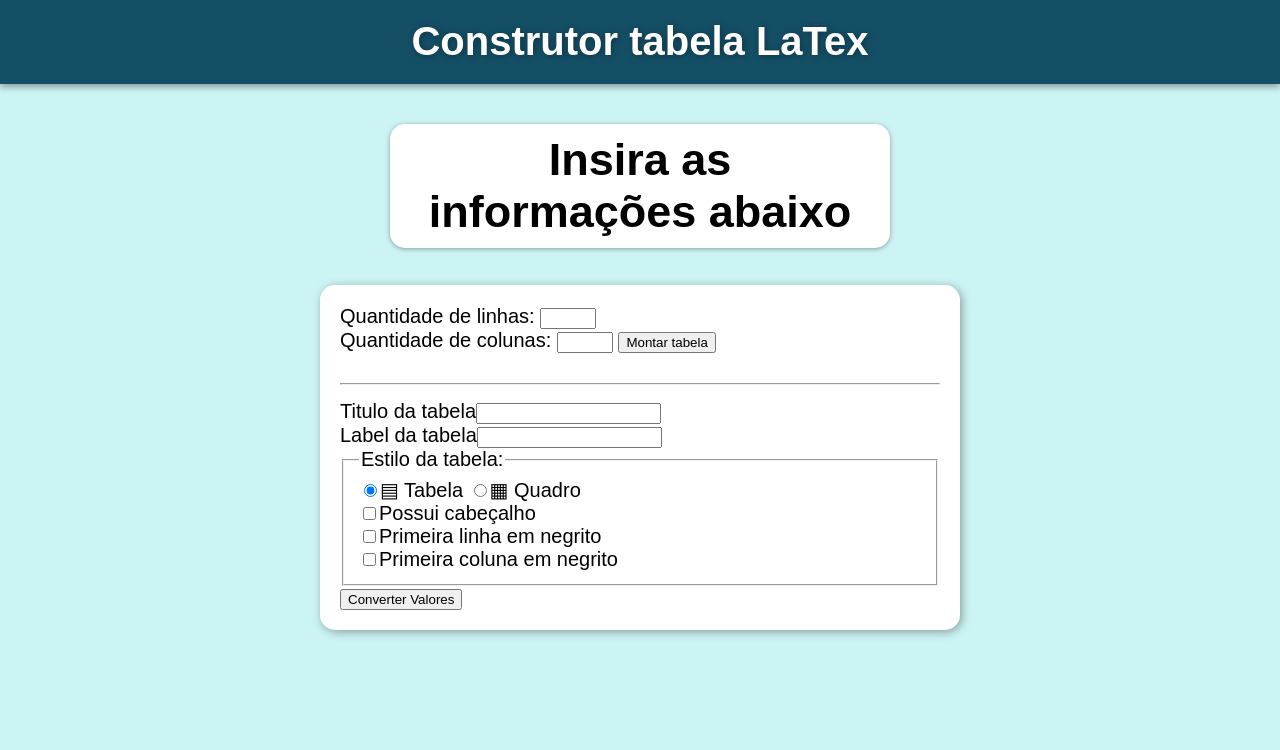
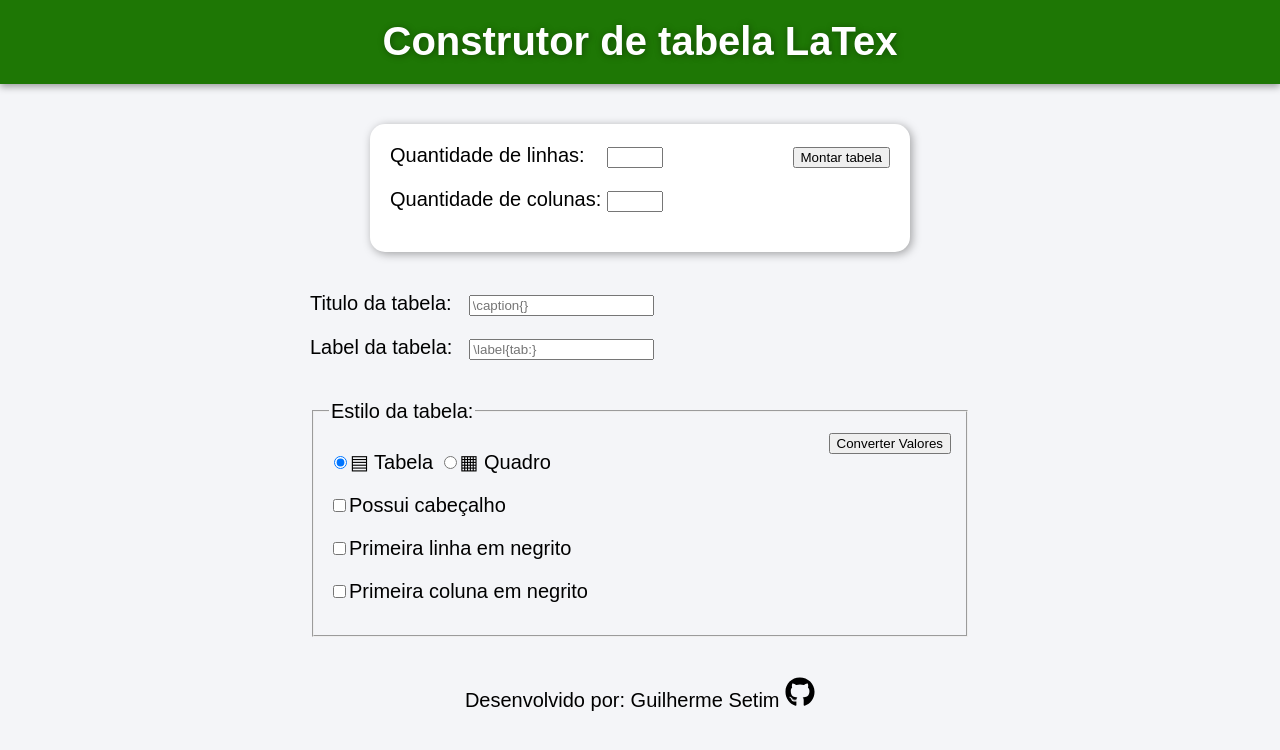
Before and after one commit to guilhermesetim/construtor-tabela-latex, a plain HTML site: page index.html in a window 1280 px wide. Both pictures are taken after a click on the button "Montar tabela". Drawn offline with Linux system fonts and the light colour scheme.

Commit message:
modelagem da interface

```diff
--- a/index.html
+++ b/index.html
@@ -10,41 +10,41 @@
 </head>
 <body>
     <header>
-        <h1>Construtor tabela LaTex</h1>
+        <h1>Construtor de tabela LaTex</h1>
     </header>
     <main>
-        <section class="tituloResumoDesafio">
-            <h2>Insira as informações abaixo</h2>
+        <section id="entradaDados">
+            <form>
+                <div>
+                    <p class="inputsText">
+                    <label for="linhas" class='headerInfo'>Quantidade de linhas:</label>
+                    <input type="number" id="linhas" min="0" max="99" step="1">
+                    </p>
+                    <p class="inputsText">
+                   <label for="colunas"> Quantidade de colunas:</label>
+                    <input type="number" id="colunas" min="0" max="99" step="1">
+                    </p>
+                </div>
+                <div class="btn-mostrar-tabela">
+                    <input type="button" value="Montar tabela" onclick="enviarParametroTabela()">
+                </div>
+            </form>
+
         </section>
+
         <section class="secaoDevPrograma">
-            <div id="entradaDados">
-                <form>
-                    Quantidade de linhas:
-                    <input type="number" id="linhas" min="0" max="99" step="1"><br>
-                    Quantidade de colunas:
-                    <input type="number" id="colunas" min="0" max="99" step="1">
-                    <input type="button" value="Montar tabela" onclick="enviarParametroTabela()">
-                </form>
+
+            <div id="respostaDados">
             </div>
 
-            <hr>
-
-            <div id="respostaDados">
-
+            <div id="table-latex">
             </div>
 
-            <div id="bt-converter">
-
-
-
-            </div>
-            <div id="table-latex">
-
-            </div>
         </section>
     </main>
     <footer>
-
+        Desenvolvido por: <a href="http://https://github.com/guilhermesetim">Guilherme Setim</a>
+        <img src="github.svg" alt="GitHub Logo" width="30" height="30">
     </footer>
     <script src="script.js"></script>
 </body>
--- a/script.js
+++ b/script.js
@@ -2,14 +2,14 @@ function enviarParametroTabela(){
     var linhasUsr = Number(document.querySelector('#linhas').value);
     var colunasUsr = Number(document.querySelector('#colunas').value);
 
-    titulo = "<label>Titulo da tabela</label><input type='text' id='captionTabela'><br>";
-    label = "<label>Label da tabela</label><input type='text' id='labelTabela'>";
+
+    titulo = "<p class='inputsText'><label class='headerInfo'>Titulo da tabela:</label><input type='text' id='captionTabela' placeholder='\\caption{}'></p>";
+    label = "<p class='inputsText'><label class='headerInfo'>Label da tabela:</label><input type='text' id='labelTabela' placeholder='\\label{tab:}'></p>";
     tabela = criacaoTabela(linhasUsr, colunasUsr);
-    campoEstilo = htmlEstiloTabela();
+    campoEstilo = htmlEstiloTabela(linhasUsr, colunasUsr);
 
 
     document.querySelector('#respostaDados').innerHTML = (titulo+label+tabela+campoEstilo);
-    document.querySelector('#bt-converter').innerHTML = `<input type='button' value='Converter Valores' onclick='codigo(${linhasUsr},${colunasUsr})'>`;
 
 }
 
@@ -24,7 +24,7 @@ function codigo(qLinhas, qColunas) {
     let escolha = document.querySelector('input[name="estilo"]:checked').value;
 
 
-    resultado = "<textarea rows='10' cols='40' maxlength='500'>";
+    resultado = `<textarea rows='${qLinhas+11}' cols='40' maxlength='500' class='codLatex'>`;
     resultado += codigoLatex(qLinhas, qColunas, escolha);
     resultado+="</textarea>";
 
@@ -85,19 +85,31 @@ function tabEstilo(colunas, _escolha) {
     return _formatoTabular;
 }
 
-function htmlEstiloTabela() {
-    campo = "<fieldset>";
+function htmlEstiloTabela(linhasUsr, colunasUsr) {
+    campo = "<fieldset class='fieldEstiloTab'>";
     campo+="<legend>Estilo da tabela:</legend>"
-    campo += `<input type="radio" name="estilo" id="tab" value="t" checked>`;
+    campo += "<div class='estiloTabJs'>";
+
+    campo += "<div>";
+    campo += `<p><input type="radio" name="estilo" id="tab" value="t" checked>`;
     campo += `<label for="tab">&#9636 Tabela </label>`;
     campo += `<input type="radio" name="estilo" id="quad" value="q">`;
-    campo += `<label for="quad">&#9638 Quadro </label>  <br>`;
-    campo += `<input type="checkbox" name="propTab" id="cabecalhoTab" value="cabecalho">`;
-    campo += `<label for="cabecalhoTab">Possui cabeçalho</label> <br>`;
-    campo += `<input type="checkbox" name="propTab" id="primLinhaNeg" value="primLinha">`;
-    campo += `<label for="primLinhaNeg">Primeira linha em negrito</label> <br>`;
-    campo += `<input type="checkbox" name="propTab" id="primColunaNeg" value="primColuna">`;
-    campo += `<label for="primColunaNeg">Primeira coluna em negrito</label>`;
+    campo += `<label for="quad">&#9638 Quadro </label>  </p>`;
+
+    campo += `<p><input type="checkbox" name="propTab" id="cabecalhoTab" value="cabecalho">`;
+    campo += `<label for="cabecalhoTab">Possui cabeçalho</label> </p>`;
+
+    campo += `<p><input type="checkbox" name="propTab" id="primLinhaNeg" value="primLinha">`;
+    campo += `<label for="primLinhaNeg">Primeira linha em negrito</label> </p>`;
+
+    campo += `<p><input type="checkbox" name="propTab" id="primColunaNeg" value="primColuna">`;
+    campo += `<label for="primColunaNeg">Primeira coluna em negrito</label></p>`;
+    campo += "</div>";
+
+    campo += `<div><input type='button' value='Converter Valores' onclick='codigo(${linhasUsr},${colunasUsr})'></div>`;
+
+    campo += "</div>";
+
     campo += `</fieldset>`;
 
     return campo;
@@ -120,8 +132,8 @@ function criacaoTabela(linhasUsr, colunasUsr) {
 function codigoLatex(qLinhas, qColunas, escolha) {
 
     let cab = false;
-    let pl = false;
-    let pc = false;
+    let pLinha = false;
+    let pColuna = false;
 
     let propriedades = document.getElementsByName('propTab');
 
@@ -130,9 +142,9 @@ function codigoLatex(qLinhas, qColunas, escolha) {
             if(propriedades[i].value == "cabecalho"){
                 cab = true;
             }else if (propriedades[i].value == "primLinha") {
-                pl = true;
+                pLinha = true;
             }else if (propriedades[i].value == "primColuna") {
-                pc = true;
+                pColuna = true;
             }
         }
     }
@@ -143,13 +155,13 @@ function codigoLatex(qLinhas, qColunas, escolha) {
             for(c = 0; c < qColunas; ++c) {
                 let valor = "";
 
-                if(pl && l == 0){valor+="\\textbf{";}
-                if(pc && c == 0){valor+="\\textbf{";}
+                if(pLinha && l == 0){valor+="\\textbf{";}
+                if(pColuna && c == 0){valor+="\\textbf{";}
 
                 valor += document.querySelector(`#v${l}${c}`).value
 
-                if(pl &&  l == 0) {valor+="}";}
-                if(pc && c == 0){valor+="}";}
+                if(pLinha &&  l == 0) {valor+="}";}
+                if(pColuna && c == 0){valor+="}";}
 
                 if(c < qColunas-1) {resultado+= `${valor} & `; }
                 else {resultado+= valor;}
--- a/style.css
+++ b/style.css
@@ -1,11 +1,16 @@
-*{
+* {
     font-family: Arial, Helvetica, sans-serif;
 }
+a {
+    color: inherit;
+    text-decoration: none;
+}
+
 :root{
     --corBranco: #ffffff;
     --corPreto: #000000;
-    --corAzulEscuro: #144F66;
-    --corAzulClaro: #CDF4F4;
+    --corAzulEscuro: #1e7705;
+    --corAzulClaro: #F4F5F8;
     --corSombra: rgba(0, 0, 0, 0.35);
 }
 body{
@@ -30,30 +35,45 @@ main{
     max-width: 700px;
     display: block;
 }
-.tituloResumoDesafio{
-    background-color: var(--corBranco);
-    font-size: 30px;
-    max-width: 500px;
-    margin: 0px auto 15px auto;
-    text-align: center;
-    border-radius: 15px;
-    box-shadow: 0px 1px 5px var(--corSombra);
+
+.secaoDevPrograma{
+    padding: 20px;
+    margin-top: 20px;
 }
-.tituloResumoDesafio > h2{
-    padding: 10px 20px;
+
+form {
+    display: flex;
+    flex-direction: row;
+    justify-content: space-between;
 }
-.secaoDevPrograma{
+
+
+#entradaDados{
     background-color: var(--corBranco);
     padding: 20px;
+    max-width: 500px;
     margin: 0px auto;
-    max-width: 600px;
-    min-height: 100px;
     border-radius: 15px;
     box-shadow: 2px 2px 10px var(--corSombra);
 }
-#entradaDados{
-    margin-bottom: 30px;
+.headerInfo {
+    margin-right: 17px;
 }
-#respostaDados{
-    margin-top: 15px;
+.inputsText {
+    margin-top: 0px;
 }
+.fieldEstiloTab {
+    margin-top: 20px;
+}
+.estiloTabJs {
+    display: flex;
+    flex-direction: row;
+    justify-content: space-between;
+}
+.codLatex {
+    display: block;
+    margin: 15px auto 0px auto;
+}
+footer{
+    text-align: center;
+}
```
Also changed, not shown: github.svg (added).
